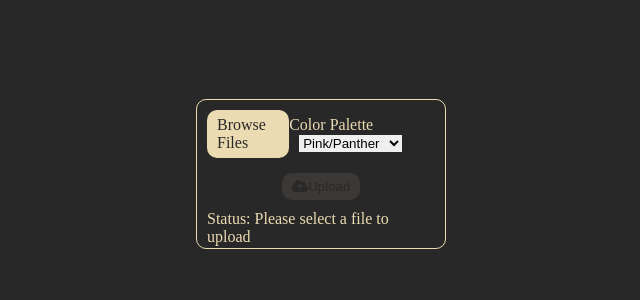
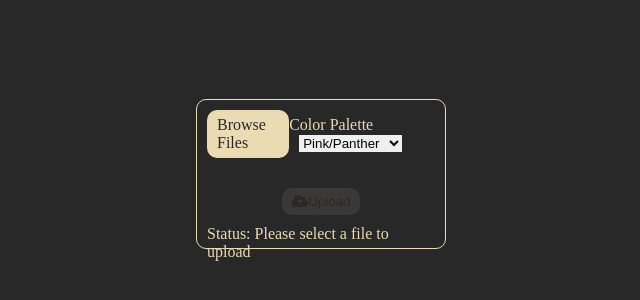
Before and after one commit to jaimetrovoada/gruv-it, a React (Create React App) app in the folder client/: page / in a window 1280 px wide. Shown: the part 214-514 px from the top of the page, without its empty margins (319-959 px from the left). Built offline with nearby package versions, Linux system fonts and the light colour scheme.

Commit message:
fix imageviewer

```diff
--- a/client/src/App.tsx
+++ b/client/src/App.tsx
@@ -146,11 +146,11 @@ function App() {
             </select>
           </div>
         </div>
-        {fileSelected && (
-          <div className="imageViewer">
+        <div className="imageViewer">
+          {fileSelected && (
             <img src={URL.createObjectURL(fileSelected)} alt="Upload" />
-          </div>
-        )}
+          )}
+        </div>
         <div className="uploadBtnContainer">
           <button
             className="btn btn-upload"
```
